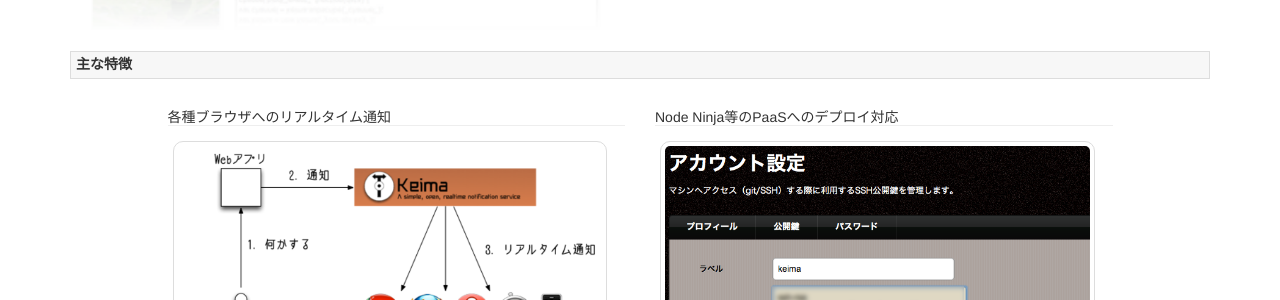
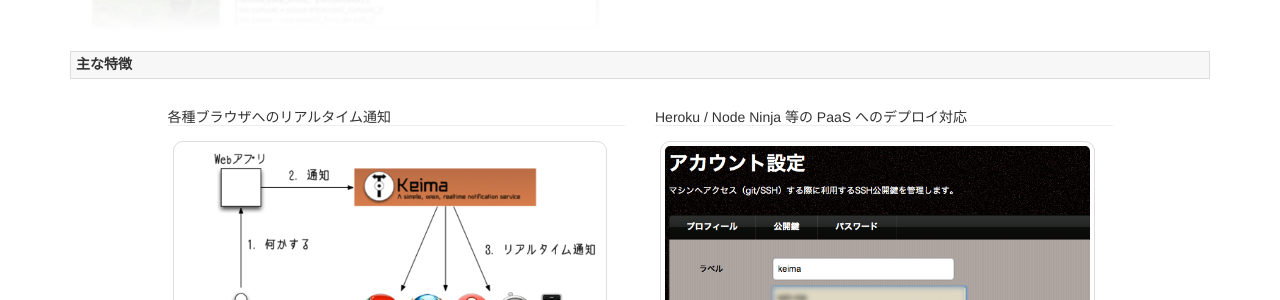
Before and after one commit to codefirst/codefirst.github.io, a Jekyll site: the page built from keima/index.md, in a window 1280 px wide. Shown: the part 862-1162 px from the top of the page. Built offline with Jekyll 4.4.1, drawn with Linux system fonts in a browser that asks for light colours; nearby versions of some CDN libraries; a script that is not in the unit is left out; comment, search, counter and statistics services are not loaded.

Commit message:
Added: Heroku to description of Keima

```diff
--- a/keima/index.md
+++ b/keima/index.md
@@ -16,7 +16,7 @@
 features:
  - name: 各種ブラウザへのリアルタイム通知
    image: imgs/ss_realtime.png
- - name: Node Ninja等のPaaSへのデプロイ対応
+ - name: Heroku / Node Ninja 等の PaaS へのデプロイ対応
    image: imgs/ss_ninja.png
 
 keywords: ["node.js", "pusher", "keima", "websocket"]
```
